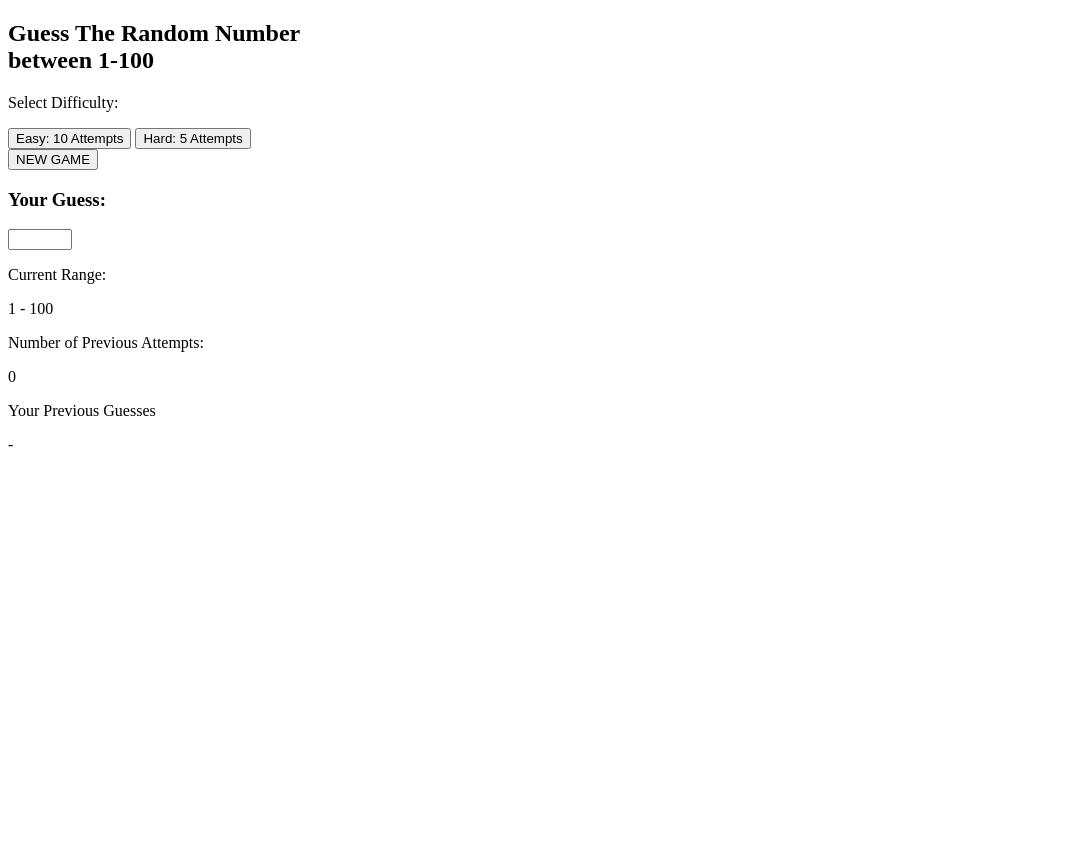
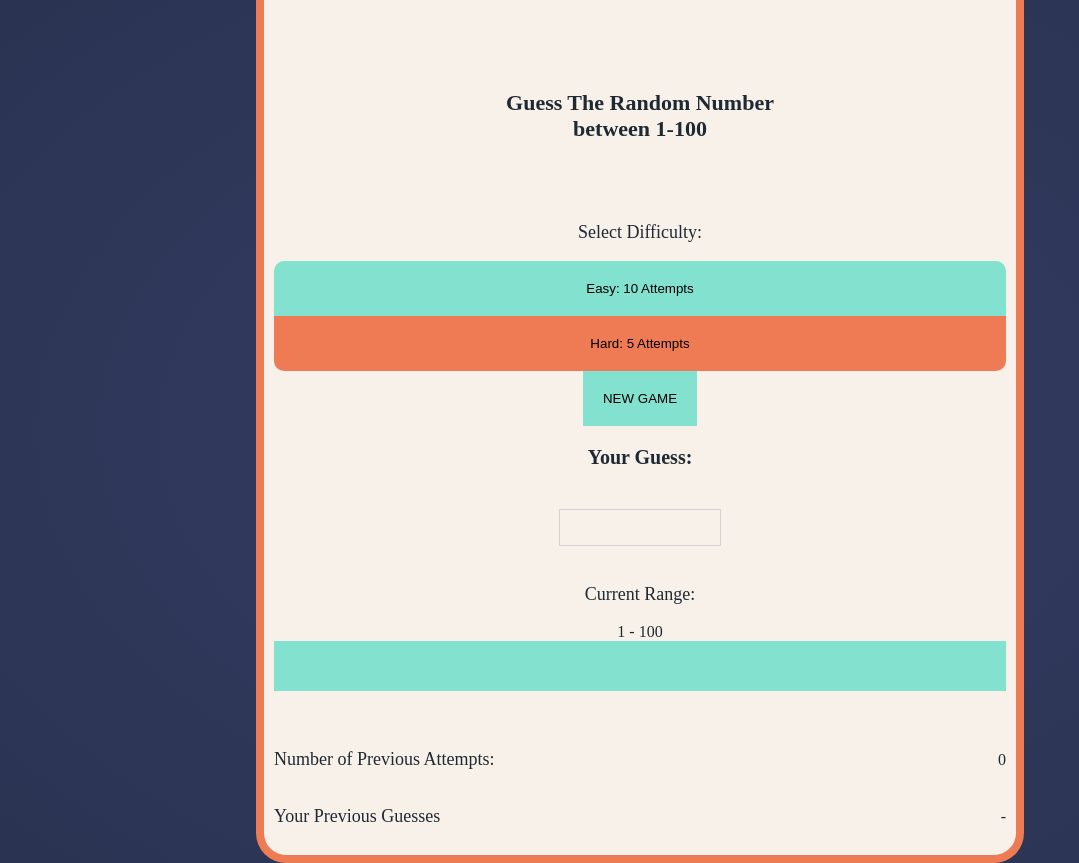
Before and after one commit to bremerjp/guess-the-number, a plain HTML site: page index.html in a window 1280 px wide. Shown: the whole page, without its empty margins (0-1079 px from the left). Before the commit the page ends 800 px from the top, so only its background shows below. Drawn offline with Linux system fonts and the light colour scheme.

Commit message:
added css

```diff
--- a/index.html
+++ b/index.html
@@ -3,6 +3,7 @@
   <head>
     <meta charset="UTF-8" />
     <meta name="viewport" content="width=device-width, initial-scale=1.0" />
+    <link rel="stylesheet" href="styles.css">
     <title>Guess The Number</title>
   </head>
   <body>
--- a/styles.css
+++ b/styles.css
@@ -0,0 +1,106 @@
+:root {
+  --green: #83e1d0;
+  --red: #ef7b54;
+  --background: #f8f1e9;
+  --gradient-1: #343e63;
+  --gradient-2: #2a3352;
+}
+
+html {
+  font-size: 10px;
+  font-weight: 300;
+}
+
+body {
+  width: 90%;
+  margin: 0 auto;
+  background: radial-gradient(var(--gradient-1), var(--gradient-2));
+}
+
+main {
+  text-align: center;
+  background: var(--background);
+  border: solid var(--red);
+  border-width: 0 8px 8px 8px;
+  min-height: 80vh;
+  border-radius: 0 0 3rem 3rem;
+  padding: 1rem;
+  color: #1f2933;
+}
+
+h2 {
+  font-size: 2.2rem;
+  margin: 8rem 0;
+}
+
+p {
+  font-size: 1.8rem;
+}
+
+.button-wrapper {
+  display: flex;
+  flex-direction: column;
+}
+
+button {
+  border: none;
+  cursor: pointer;
+  background: var(--green);
+  padding: 2rem;
+  border-radius: 1rem 1rem 0 0;
+}
+
+button:last-child {
+  background: var(--red);
+  border-radius: 0 0 1rem 1rem;
+}
+
+h3 {
+  font-size: 2rem;
+}
+
+input {
+  border: 1px solid lightgrey;
+  background: transparent;
+  margin: 2rem 0;
+  padding: 1rem 0;
+  width: 16rem;
+  text-align: center;
+}
+
+#range {
+  display: flex;
+  background: var(--green);
+  height: 50px;
+  padding: 0;
+  margin: 0 0 4rem 0;
+}
+
+#rangeOutput {
+  font-size: 1.6rem;
+}
+
+.stats {
+  text-align: left;
+}
+
+.info {
+  display: flex;
+  justify-content: space-between;
+  align-items: center;
+}
+
+.info span {
+  font-size: 1.6rem;
+}
+
+#newGameButton {
+  border-radius: 0;
+
+}
+
+@media (min-width: 800px) {
+  body {
+    width: 60vw;
+  }
+}
```
